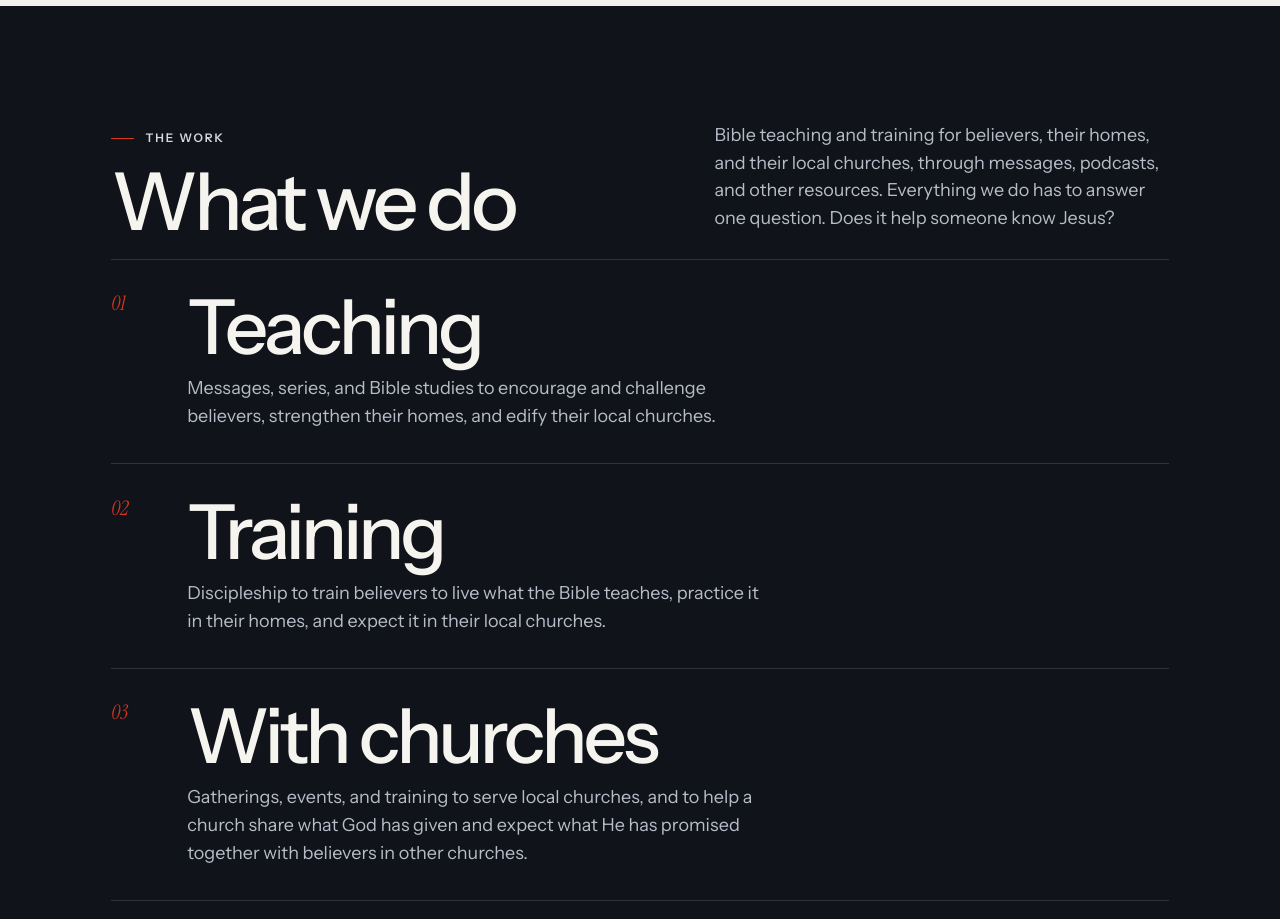
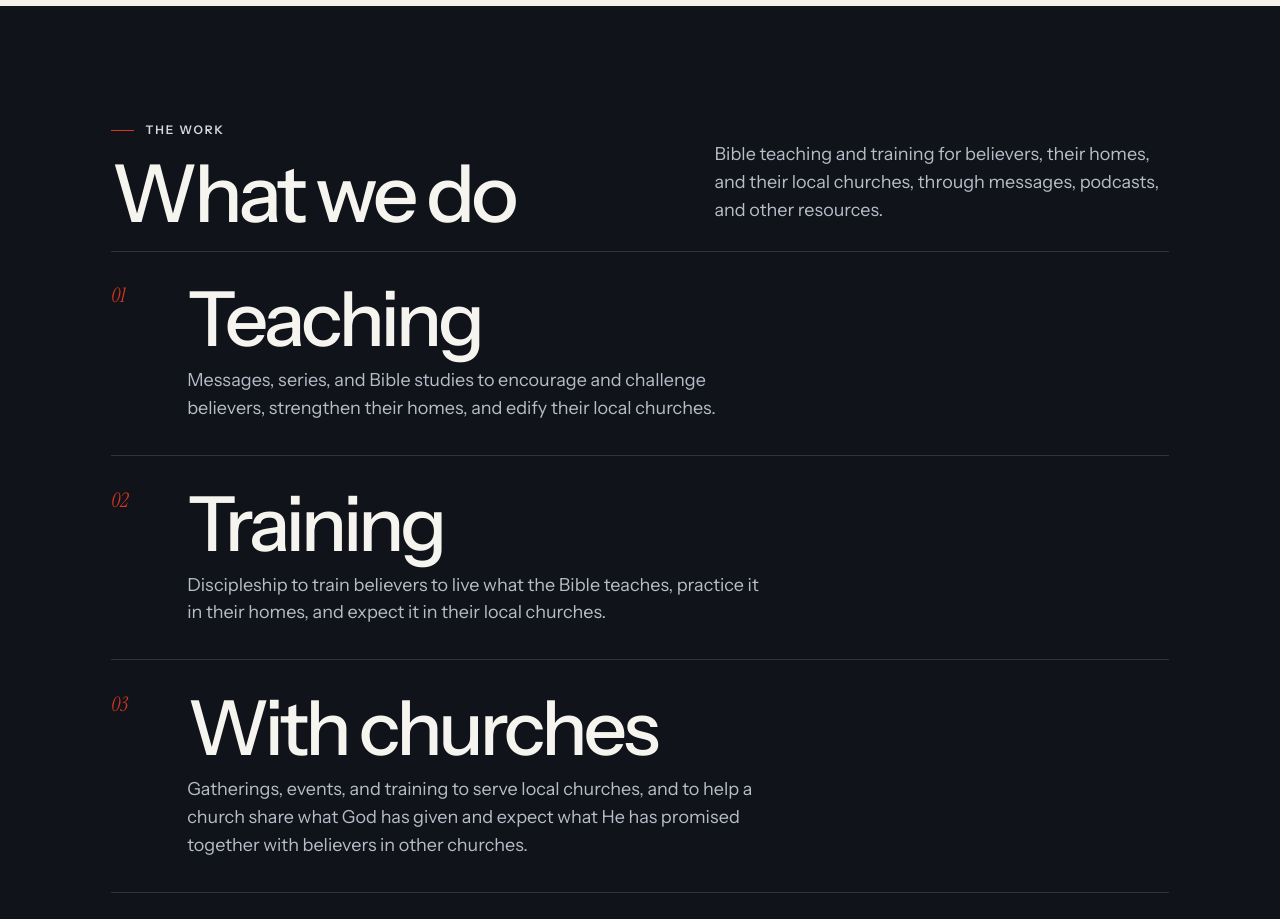
Before and after one commit to joshuascott/know-jesus-web, a plain HTML site: page index.html in a window 1280 px wide. Shown: the part 1220-2139 px from the top of the page. Drawn offline with Linux system fonts and the light colour scheme.

Commit message:
Drop the one-question lines from the What we do lead.
Co-authored-by: Cursor <cursoragent@cursor.com>

```diff
--- a/index.html
+++ b/index.html
@@ -157,7 +157,7 @@
               <p class="eyebrow">The work</p>
               <h2 id="work-title">What we do</h2>
             </div>
-            <p class="section-lead">Bible teaching and training for believers, their homes, and their local churches, through messages, podcasts, and other resources. Everything we do has to answer one question. Does it help someone know Jesus?</p>
+            <p class="section-lead">Bible teaching and training for believers, their homes, and their local churches, through messages, podcasts, and other resources.</p>
           </div>
 
           <div class="work-list">
```
